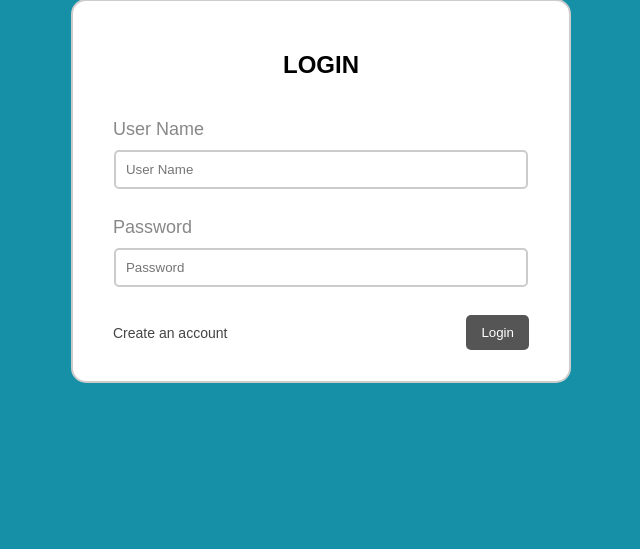
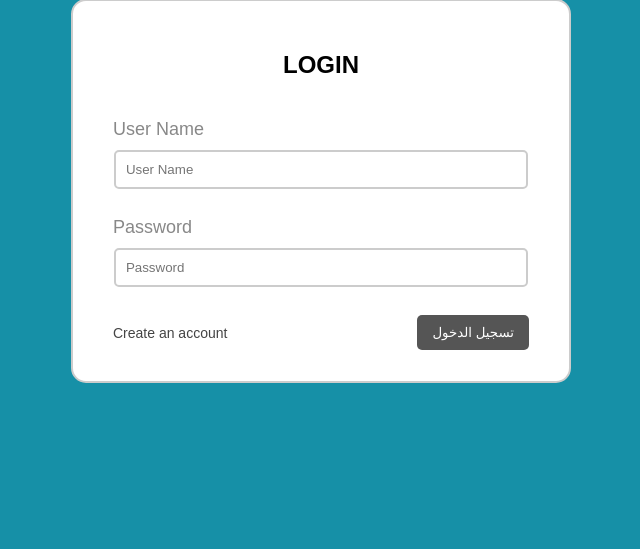
Before and after one commit to ZohirB/SE_Project, a PHP site: page / in a window 1280 px wide. Shown: the part 217-766 px from the top of the page, without its empty margins (319-959 px from the left). Run offline with PHP 8.4, Linux system fonts and the light colour scheme.

Commit message:
main
Signed-off-by: Raoof405 <101940804+Raoof405@users.noreply.github.com>

```diff
--- /dev/null
+++ b/desktop.ini
@@ -0,0 +1,6 @@
+[.ShellClassInfo]
+IconResource=C:\Windows\System32\SHELL32.dll,104
+[ViewState]
+Mode=
+Vid=
+FolderType=Generic
--- a/index.php
+++ b/index.php
@@ -1,7 +1,7 @@
 <!DOCTYPE html>
 <html>
 <head>
-	<title>تسجيل </title>
+	<title> تسجيل الدخول </title>
 	<link rel="stylesheet" type="text/css" href="style.css">
 </head>
 <body>
@@ -16,7 +16,7 @@
      	<label>Password</label>
      	<input type="password" name="password" placeholder="Password"><br>
 
-     	<button type="submit">Login</button>
+     	<button type="submit">تسجيل الدخول</button>
           <a href="signup.php" class="ca">Create an account</a>
      </form>
 </body>
```
